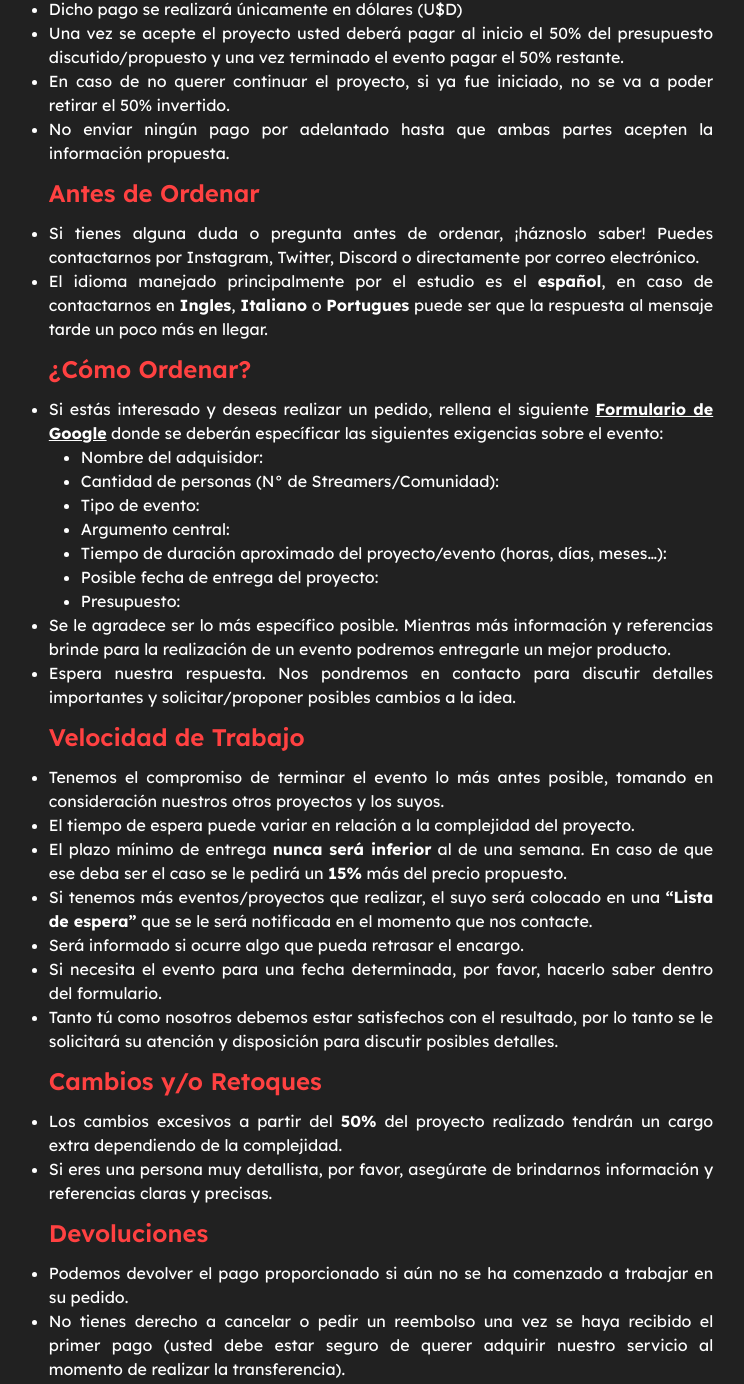
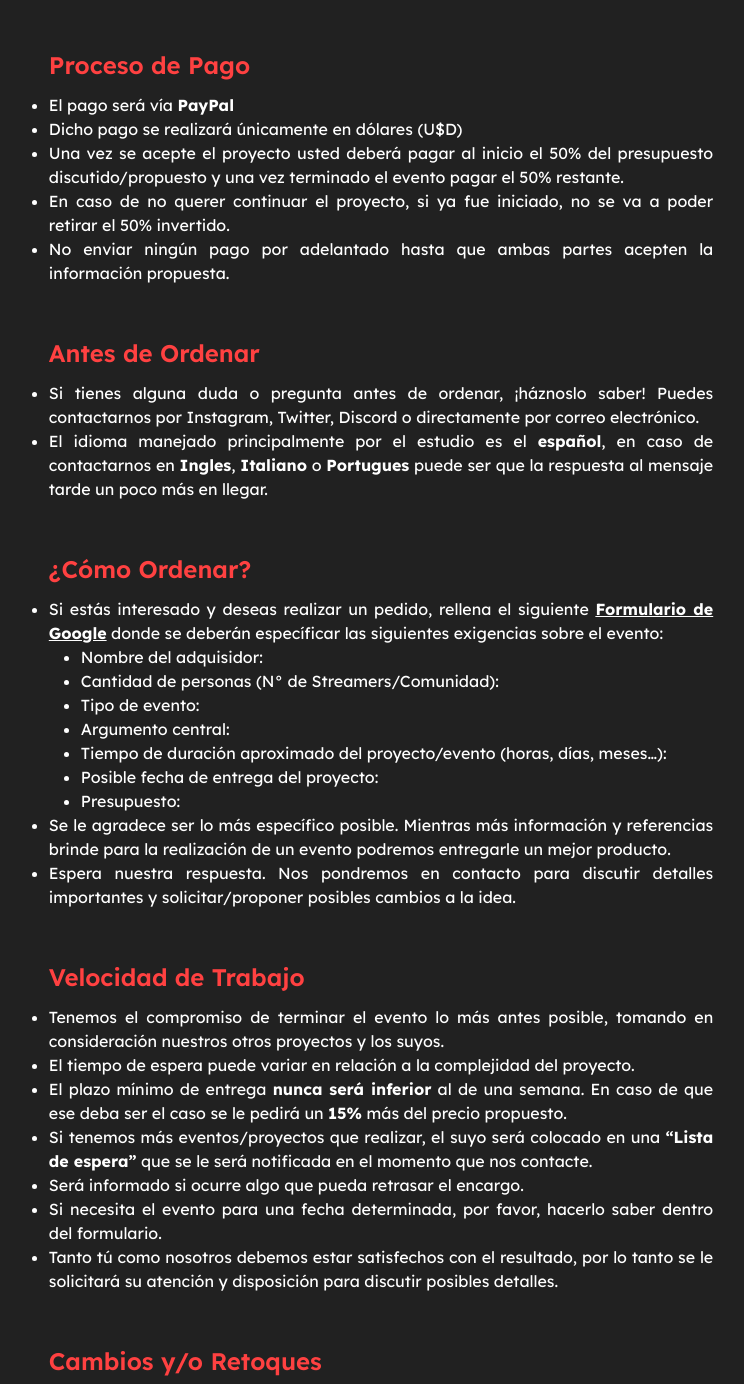
Before and after one commit to CrysisStudio/crysis-studio-web-page, an Astro site: page /terminos-y-condiciones in a window 1280 px wide. Shown: the part 1327-2711 px from the top of the page, without its empty margins (259-1003 px from the left). Built offline with nearby package versions, Linux system fonts and the light colour scheme; Astro itself is replaced by a stand-in of ours; what tailwindcss-animated would draw is missing.

Commit message:
terminos y condiciones

```diff
--- a/src/pages/terminos-y-condiciones.astro
+++ b/src/pages/terminos-y-condiciones.astro
@@ -13,7 +13,7 @@ import Layout from '../layouts/Layout.astro'
       y condiciones antes de contactar con el estudio para la adquisición del
       servicio.
     </p>
-    <p class='italic text-sm'>
+    <p class='italic text-sm mb-10'>
       No estás obligado a regirte a las normas propuestas, por lo tanto si no
       estás de acuerdo con algún punto informado se le recomienda buscar el
       servicio de otro estudio.
@@ -21,7 +21,7 @@ import Layout from '../layouts/Layout.astro'
     <h3 class='text-left w-full text-red text-2xl font-semibold'>
       Información General
     </h3>
-    <ul class='list-disc gap-2'>
+    <ul class='list-disc gap-2 mb-10'>
       <li>
         Una vez hayamos comenzado a trabajar en tu evento se te proporcionará
         información relacionada a la decisiones que tomemos como estudio.
@@ -63,7 +63,7 @@ import Layout from '../layouts/Layout.astro'
       </li>
     </ul>
     <h3 class='text-left w-full text-red text-2xl font-semibold'>Permisos</h3>
-    <ul class='list-disc gap-2'>
+    <ul class='list-disc gap-2 mb-10'>
       <li>
         Como estudio, tenemos todos los derechos reservados sobre el/los eventos
         realizados.
@@ -87,14 +87,14 @@ import Layout from '../layouts/Layout.astro'
         </li>
         <li>Borrar nuestro logo de Flyers promocionales.</li>
         <li>
-          Irrespetar al <span>staff</span> o miembros del estudio.
+          Irrespetar al <span class='font-bold'>staff</span> o miembros del estudio.
         </li>
       </ul>
     </ul>
     <h3 class='text-left w-full text-red text-2xl font-semibold'>
       Proceso de Pago
     </h3>
-    <ul class='list-disc gap-2'>
+    <ul class='list-disc gap-2 mb-10'>
       <li>El pago será vía <strong>PayPal</strong></li>
       <li>Dicho pago se realizará únicamente en dólares (U$D)</li>
       <li>
@@ -114,7 +114,7 @@ import Layout from '../layouts/Layout.astro'
     <h3 class='text-left w-full text-red text-2xl font-semibold'>
       Antes de Ordenar
     </h3>
-    <ul class='list-disc gap-2'>
+    <ul class='list-disc gap-2 mb-10'>
       <li>
         Si tienes alguna duda o pregunta antes de ordenar, ¡háznoslo saber!
         Puedes contactarnos por Instagram, Twitter, Discord o directamente por
@@ -132,7 +132,7 @@ import Layout from '../layouts/Layout.astro'
     <h3 class='text-left w-full text-red text-2xl font-semibold'>
       ¿Cómo Ordenar?
     </h3>
-    <ul class='list-disc gap-2'>
+    <ul class='list-disc gap-2 mb-10'>
       <li>
         Si estás interesado y deseas realizar un pedido, rellena el siguiente
         <a class='underline font-bold' href='#'>Formulario de Google</a> donde se
@@ -163,7 +163,7 @@ import Layout from '../layouts/Layout.astro'
     <h3 class='text-left w-full text-red text-2xl font-semibold'>
       Velocidad de Trabajo
     </h3>
-    <ul class='list-disc gap-2'>
+    <ul class='list-disc gap-2 mb-10'>
       <li>
         Tenemos el compromiso de terminar el evento lo más antes posible,
         tomando en consideración nuestros otros proyectos y los suyos.
@@ -198,7 +198,7 @@ import Layout from '../layouts/Layout.astro'
     <h3 class='text-left w-full text-red text-2xl font-semibold'>
       Cambios y/o Retoques
     </h3>
-    <ul class='list-disc gap-2'>
+    <ul class='list-disc gap-2 mb-10'>
       <li>
         Los cambios excesivos a partir del <span class='font-bold'>50%</span> del
         proyecto realizado tendrán un cargo extra dependiendo de la complejidad.
@@ -211,7 +211,7 @@ import Layout from '../layouts/Layout.astro'
     <h3 class='text-left w-full text-red text-2xl font-semibold'>
       Devoluciones
     </h3>
-    <ul class='list-disc gap-2'>
+    <ul class='list-disc gap-2 mb-10'>
       <li>
         Podemos devolver el pago proporcionado si aún no se ha comenzado a
         trabajar en su pedido.
```
